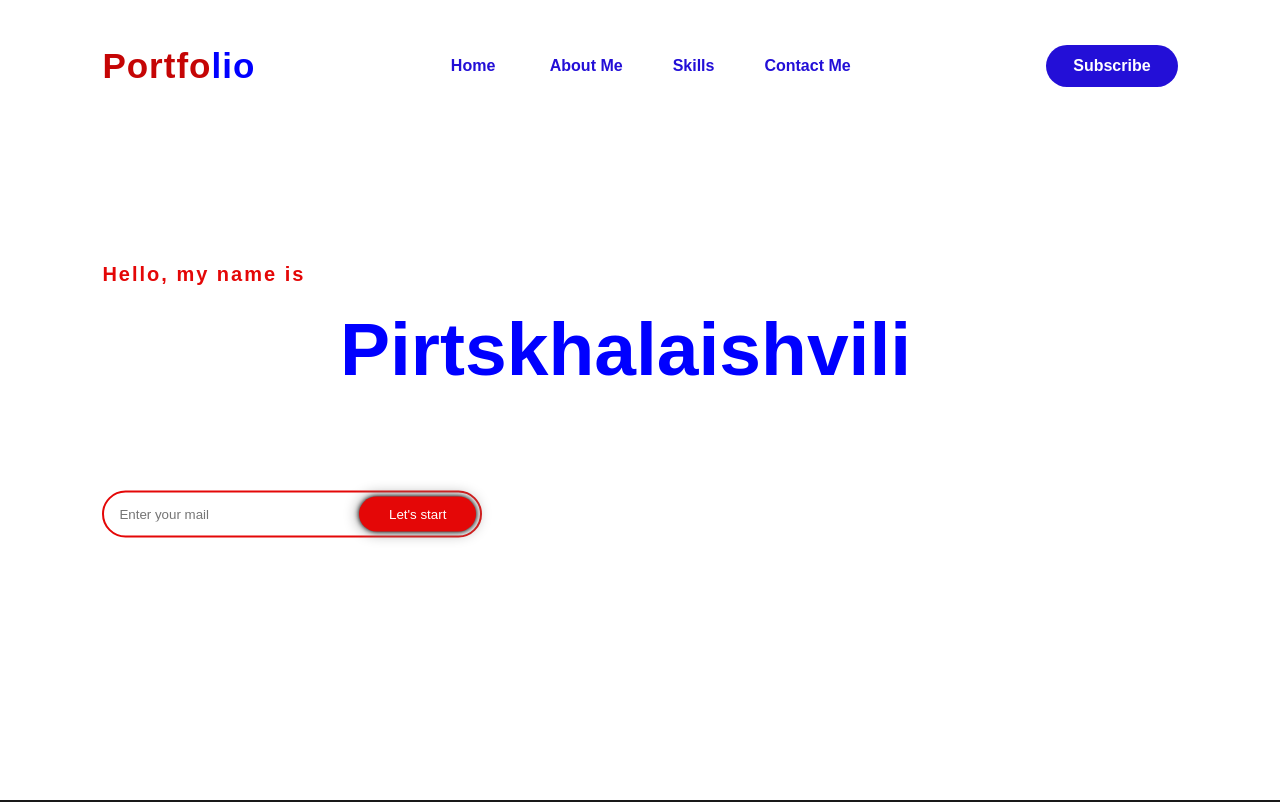
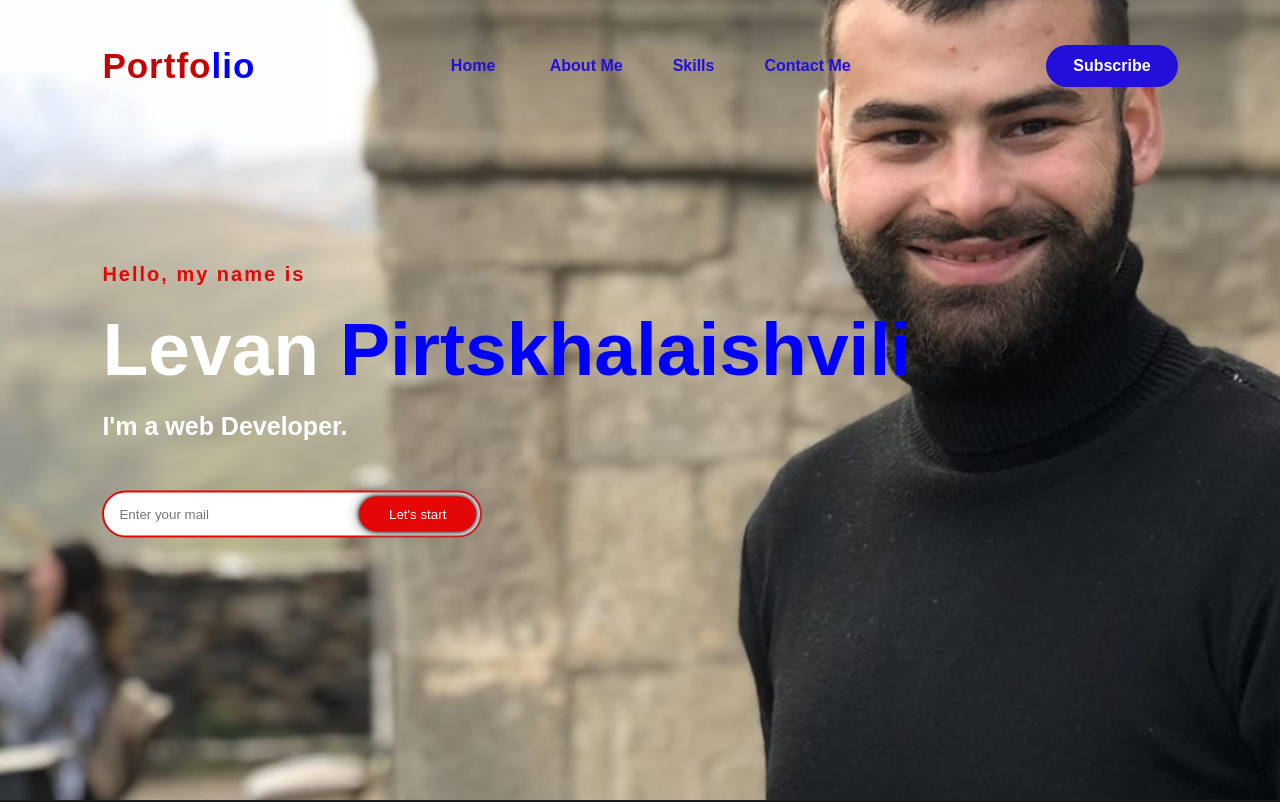
Before and after one commit to Levani95/myPortfolio, a plain HTML site: page index.html in a window 1280 px wide. Shown: the top 802 px of the page. Drawn offline with nearby package versions, Linux system fonts and the light colour scheme; the site is published under a folder, as on GitHub Pages, so addresses that start at the root find nothing.

Commit message:
Update resume.css

```diff
--- a/resume.css
+++ b/resume.css
@@ -7,7 +7,7 @@
   .hero{
     height: 100vh;
     width: 100%;
-    background-image: url(/picture.jpg);
+    background-image: url(picture.jpg);
     background-size: cover;
     background-position: center;
   }
```
